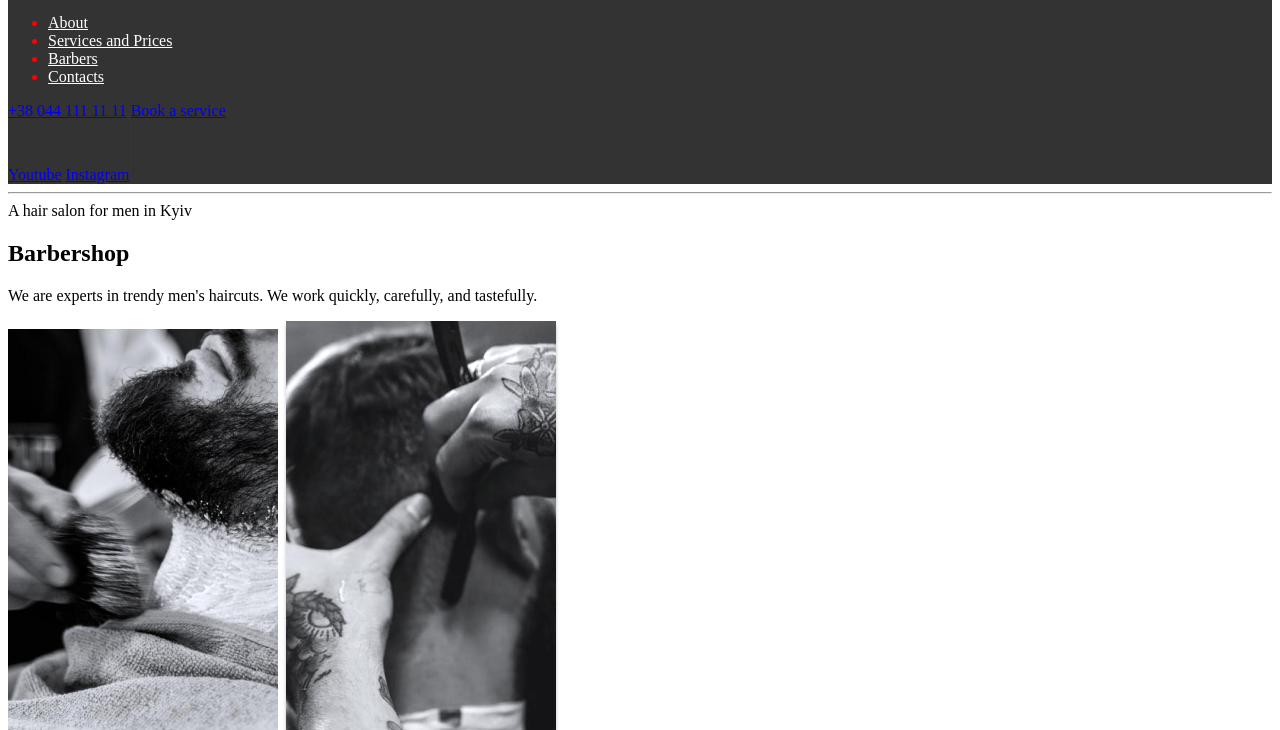
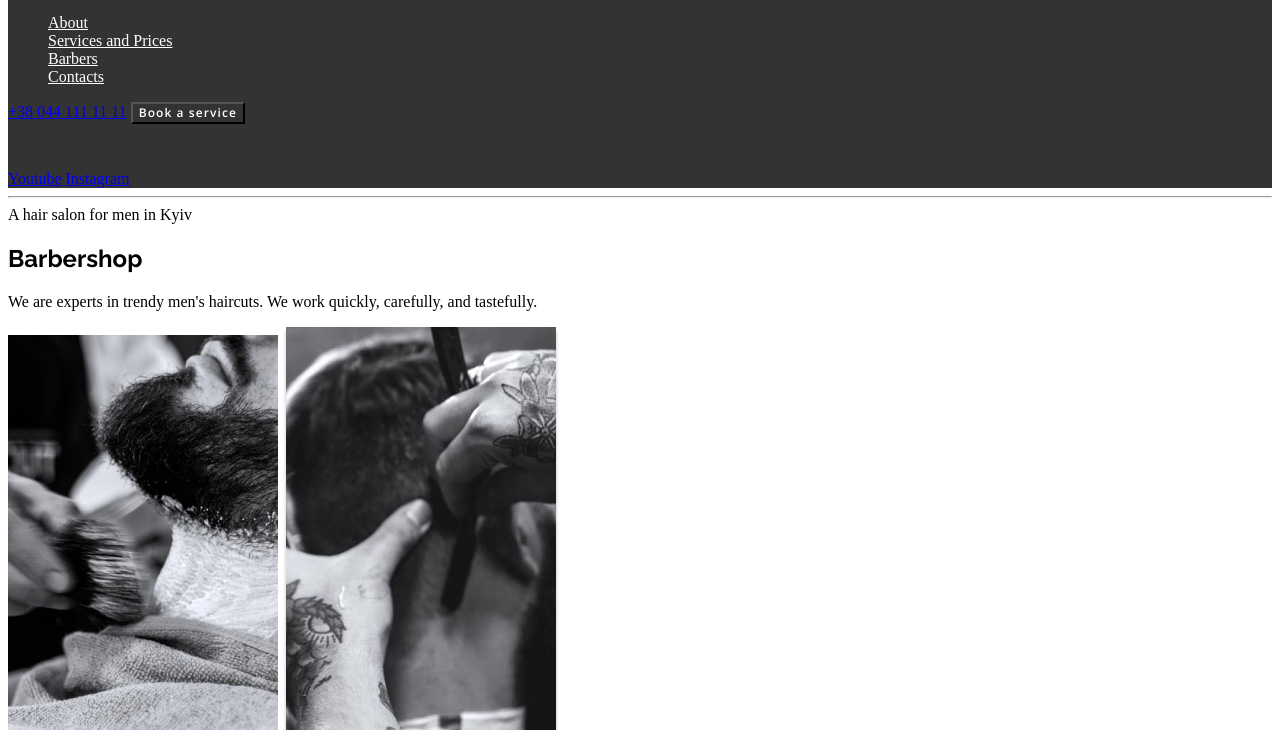
Before and after one commit to IuliaPopoaca/Barbershop, a plain HTML site: page index.html in a window 1280 px wide. Shown: the part 70-800 px from the top of the page. Drawn offline with nearby package versions, Linux system fonts and the light colour scheme.

Commit message:
Barbershop update

```diff
--- a/index.html
+++ b/index.html
@@ -5,6 +5,9 @@
         <meta http-equiv="X-UA-Compatible" content="IE=edge" />
         <meta name="viewport" content="width=device-width, initial-scale=1.0" />
         <title>Barbershop</title>
+        <link rel="preconnect" href="https://fonts.googleapis.com">
+        <link rel="preconnect" href="https://fonts.gstatic.com" crossorigin>
+        <link href="https://fonts.googleapis.com/css2?family=Open+Sans:wght@400;600&family=Raleway:wght@700&display=swap" rel="stylesheet">
         <link rel="stylesheet" href="styles.css">
     </head>
     <body>
@@ -25,12 +28,7 @@
 
             <a href="tel:+38 044 111 11 11">+38 044 111 11 11</a>
 
-            <a
-                href="https://www.edu.goit.global/account/login"
-                rel="noopener nooreferrer nofollow"
-                target="_blank"
-                >Book a service</a
-            >
+          <button class="button">Book a service</button>
 
             <section>
                 <a
--- a/styles.css
+++ b/styles.css
@@ -1,5 +1,31 @@
+:root{
+    --link-color: white ;
+    --text-font-family: "Open Sans", sans-serif;
+    --heading-font-Family: "Raleway" , sans-serif;
 
+}
 
+h1, h2, h3, h4 , h5 , h6 {
+    font-weight: bold;
+    font-family: "Raleway" , sans-serif ;
+}
+
+ul{
+    list-style-type: none;
+}
+
+.button{
+color: #FFFFFF;
+font-family: Open Sans;
+font-size: 12px;
+font-weight: 600;
+line-height: 16px;
+font-style: normal;
+letter-spacing: 0.09em;
+text-align: left;
+background-color: transparent;
+
+}
 
 .global-header .main-navigation a, .global-header .main-navigation a:visited{
     color: white;
```
